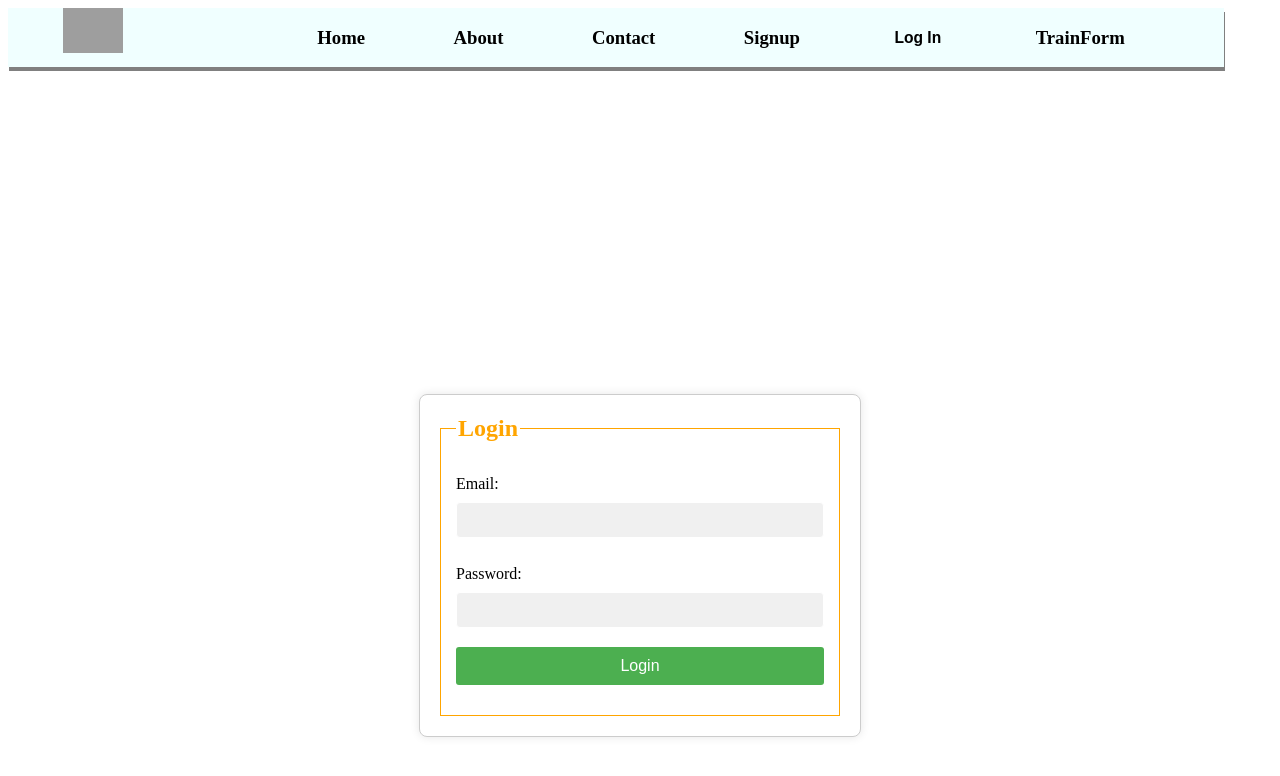
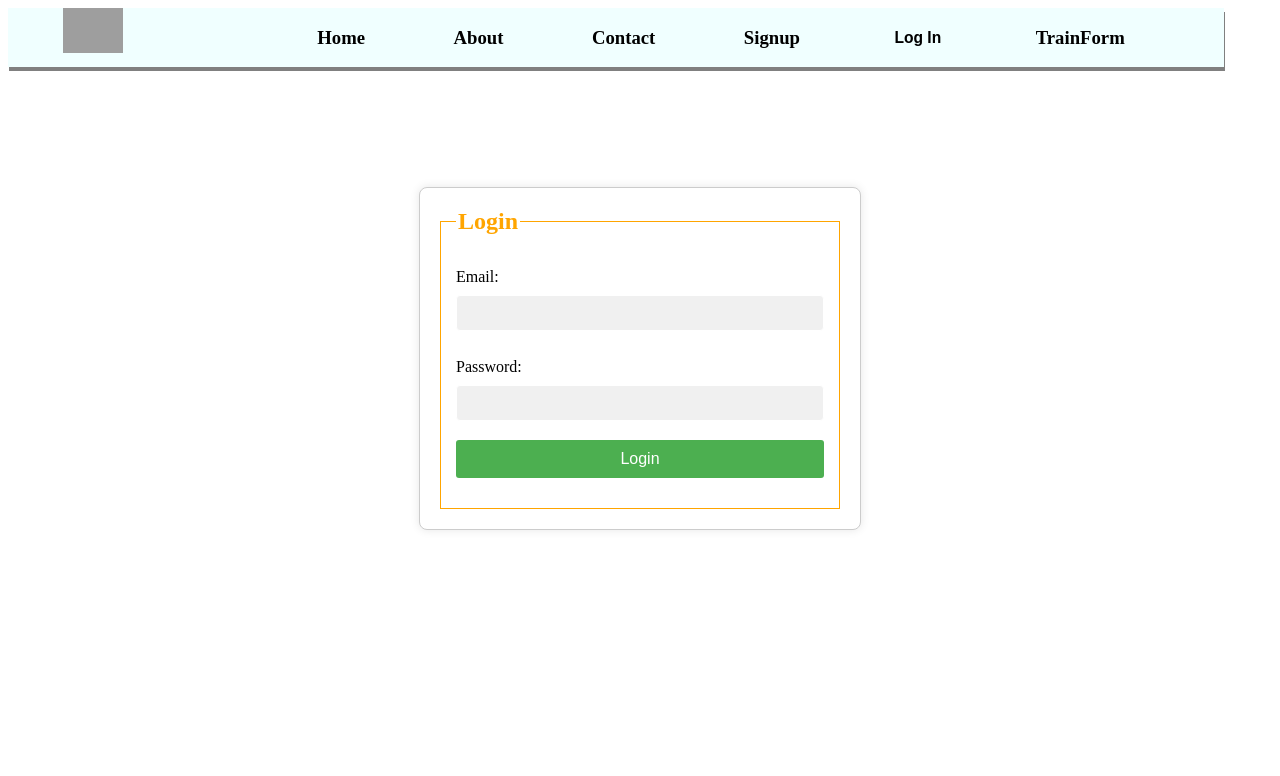
Before and after one commit to kalviumcommunity/S53_RailMate, a React (Vite) app in the folder Frontend/: page /Login in a window 1280 px wide. Shown: the top 776 px of the page. Built offline with nearby package versions, Linux system fonts and the light colour scheme; grey boxes are pictures that could not be loaded.

Commit message:
Css changed

```diff
--- a/Frontend/src/App.css
+++ b/Frontend/src/App.css
@@ -289,7 +289,7 @@ input[type="submit"]:hover {
   border-radius: 8px;
   box-shadow: 0 0 10px rgba(0, 0, 0, 0.1);
   background-color: #fff;
-  margin-top: 10%;
+  margin-top: -10vh;
 }
 fieldset {
   border: 1px solid orange;
```
